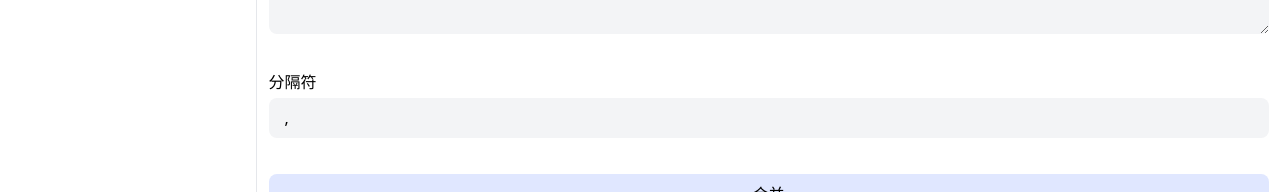
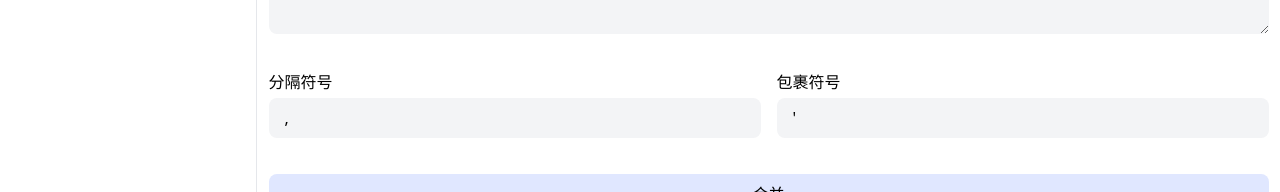
Before and after one commit to luorijun/useful-tools, a Next.js app: page /text-join in a window 1280 px wide. Shown: the part 346-538 px from the top of the page. Built offline with nearby package versions, Linux system fonts and the light colour scheme.

Commit message:
文本合并工具添加包裹符号选项

```diff
--- a/src/app/(text)/text-join/page.tsx
+++ b/src/app/(text)/text-join/page.tsx
@@ -10,6 +10,7 @@ export default function TextJoinPage(props: TextJoinPageProps) {
 
   const [textInput, setTextInput] = useState('')
   const [separator, setSeparator] = useState(',')
+  const [quote, setQuote] = useState('\'')
   const [textJoined, setTextJoined] = useState('')
 
   const joinText = () => {
@@ -18,7 +19,8 @@ export default function TextJoinPage(props: TextJoinPageProps) {
         .split('\n')
         .map(v => v.trim())
         .filter(v => v)
-        .join(separator)
+        .map(v => quote + v + quote)
+        .join(separator),
     )
   }
 
@@ -32,12 +34,20 @@ export default function TextJoinPage(props: TextJoinPageProps) {
           value={textInput}
           onChange={v => setTextInput(v || '')}
         />
-        <InputText
-          name={`separator`}
-          label={`分隔符`}
-          value={separator}
-          onChange={v => setSeparator(v || '')}
-        />
+        <div className={`flex gap-4`}>
+          <InputText
+            name={`separator`}
+            label={`分隔符号`}
+            value={separator}
+            onChange={v => setSeparator(v || '')}
+          />
+          <InputText
+            name={`quote`}
+            label={`包裹符号`}
+            value={quote}
+            onChange={v => setQuote(v || '')}
+          />
+        </div>
         <Button type={`primary`} onClick={joinText}>合并</Button>
         <InputText
           name={`textJoined`}
```
Also changed, not shown: package.json (+13 -13 lines), 1 other file (tests, documents, lock files or other folders).
